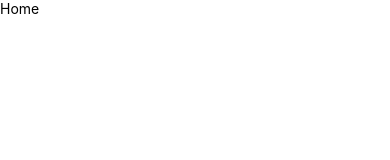
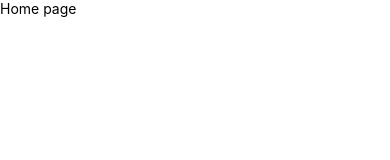
Before and after one commit to v3nicios/pomodoroapp, a React Native app: screen / in a window 390 px wide. Shown: the top 160 px of the page. Built offline with nearby package versions, Linux system fonts and the light colour scheme.

Commit message:
adiciona componente Home e atualiza App para usá-lo

```diff
--- a/src/App.tsx
+++ b/src/App.tsx
@@ -1,11 +1,13 @@
 import { StatusBar } from 'expo-status-bar';
 import { StyleSheet, Text, View } from 'react-native';
+
+
+import { Home } from './pages/Home';
 
 export  function App() {
   return (
     <View>
-      <Text>Home</Text>
-
+       <Home/>
     </View>
   );
 }
--- /dev/null
+++ b/src/pages/Home.tsx
@@ -0,0 +1,10 @@
+import { Text, View } from "react-native"
+
+export const Home = () => {
+
+  return(
+    <View>
+        <Text>Home page</Text>
+    </View>
+  )
+}
```
Also changed, not shown: src/pages/Settings.tsx (added, +11 -0 lines).
